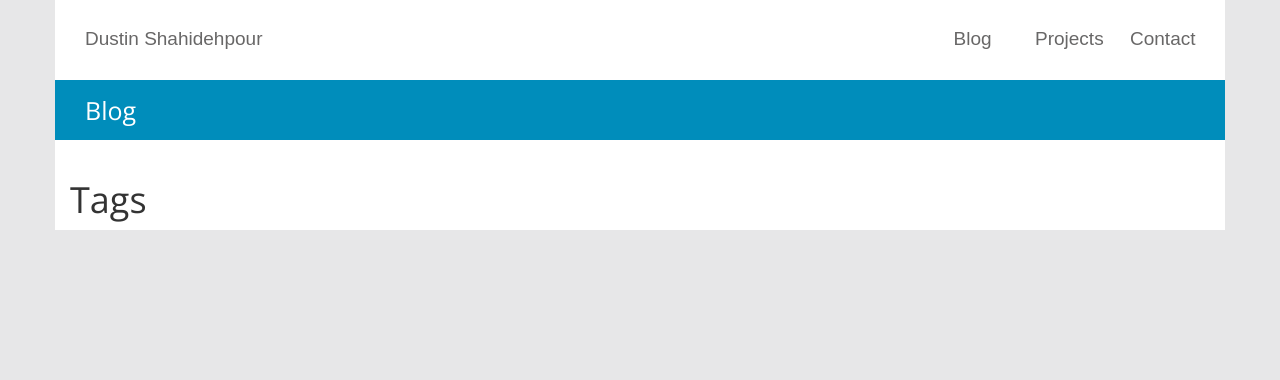
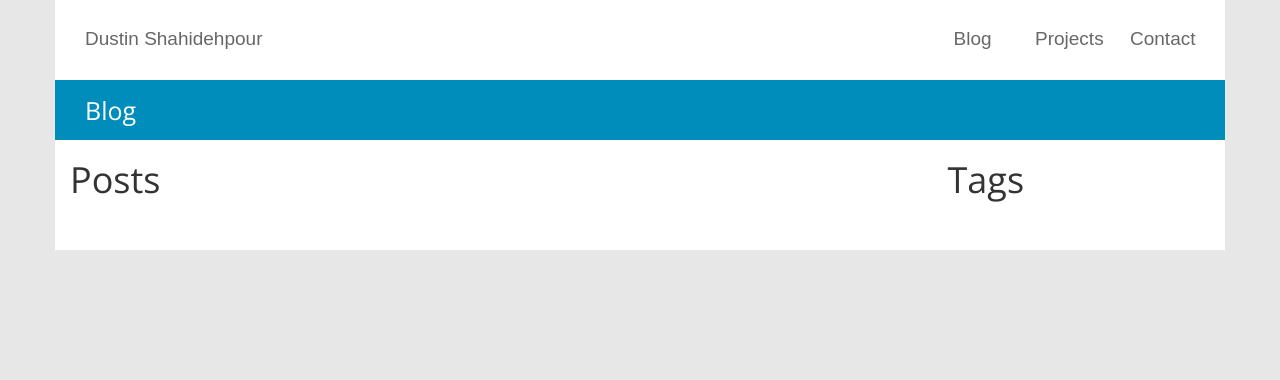
Before and after one commit to d16r/dustinshahidehpour.com, a Flask app: page /blog/ in a window 1280 px wide. Shown: the top 380 px of the page. Run offline with Flask 2, Linux system fonts and the light colour scheme; some web fonts are replaced.

Commit message:
Cleaned up post page.

```diff
--- a/app/static/css/style.css
+++ b/app/static/css/style.css
@@ -92,3 +92,9 @@ nav > span > a:hover{
 .picture {
     margin: 3%;
 }
+
+.post-title {
+    font-family: 'Opens Sans', sans-serif;
+    font-weight: 300;
+    font-size: 20px;
+}
--- a/app/templates/post.html
+++ b/app/templates/post.html
@@ -2,7 +2,7 @@
 {% block content %}
     <div class="col-md-8 col-md-offset-2">
         <div class="page-header">
-            <h1>{{ post.title }} <small><br>{{ post.date }}</small></h1>
+            <h1>{{ post.title }} <br><small>{{ post.date }}</small></h1>
         </div>
         {{ post.html|safe }}
         <div>
--- a/app/templates/posts.html
+++ b/app/templates/posts.html
@@ -1,17 +1,20 @@
 {% extends "layouts/_base.html" %}
 {% block content %}
-    <div>
+    <div class="row">
+        <div class="col-md-9">
+            <h1>Posts</h1>
             {% for post in posts %}
                 <div class="post">
-                <span class="dark-grey">{{ post.date }}</span> >>
-                <a href="{{ url_for('post', name=post.path.replace('posts/', '')) }}">{{ post.title }}</a>
+                    <a class="post-title" href="{{ url_for('post', name=post.path.replace('posts/', '')) }}">{{ post.title }}</a>
+                    <span class="dark-grey">{{ post.date }}</span>
                 </div>
             {% endfor %}
-    </div><br>
-    <div>
+        </div>
+        <div class="col-md-2">
             <h1>Tags</h1>
             {% for tag in tags %}
             <a class="tag" href="/tag/{{tag}}">{{tag}}</a>&nbsp;&nbsp;&nbsp;<span class="badge">{{ tag_count[tag] }}</span><br>
             {% endfor %}
         </div>
+    </div><br><br>
 {% endblock %}
```
Lines whose indentation alone changed are shown as unchanged.
